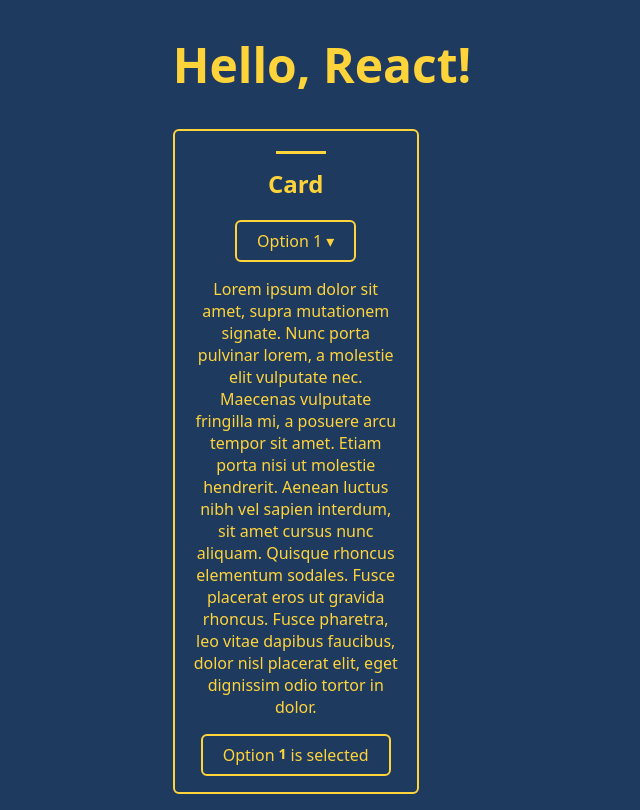
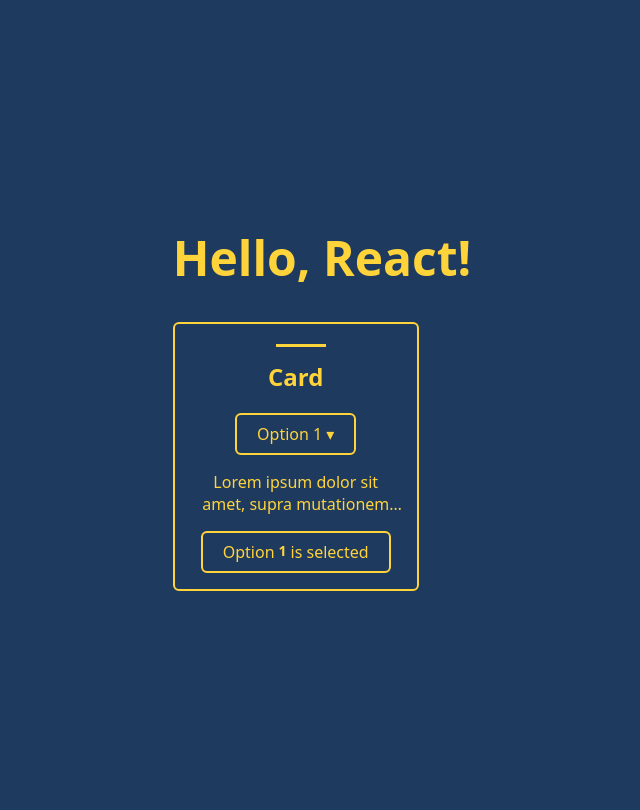
Before and after one commit to davinch1k/collaborator-frontend-test, a React app: page / in a window 1280 px wide. Shown: the whole page, without its empty margins (318-958 px from the left). Built offline with nearby package versions, Linux system fonts and the light colour scheme.

Commit message:
fix: обмежити опис картки двома рядками
Час: 9 хв

Після скорочення опису меню дропдауна відображається поверх нижньої кнопки.

```diff
--- a/src/styles.css
+++ b/src/styles.css
@@ -74,6 +74,13 @@ button {
   }
 }
 
+.card-description {
+  display: -webkit-box;
+  -webkit-box-orient: vertical;
+  -webkit-line-clamp: 2;
+  overflow: hidden;
+}
+
 button:focus-visible {
   outline: 3px solid #fff;
   outline-offset: 3px;
@@ -94,6 +101,7 @@ button:focus-visible {
   background: #1e3a5f;
   border: 2px solid currentColor;
   border-radius: 6px;
+  z-index: 10;
 }
 
 .dropdown-menu.up {
```
